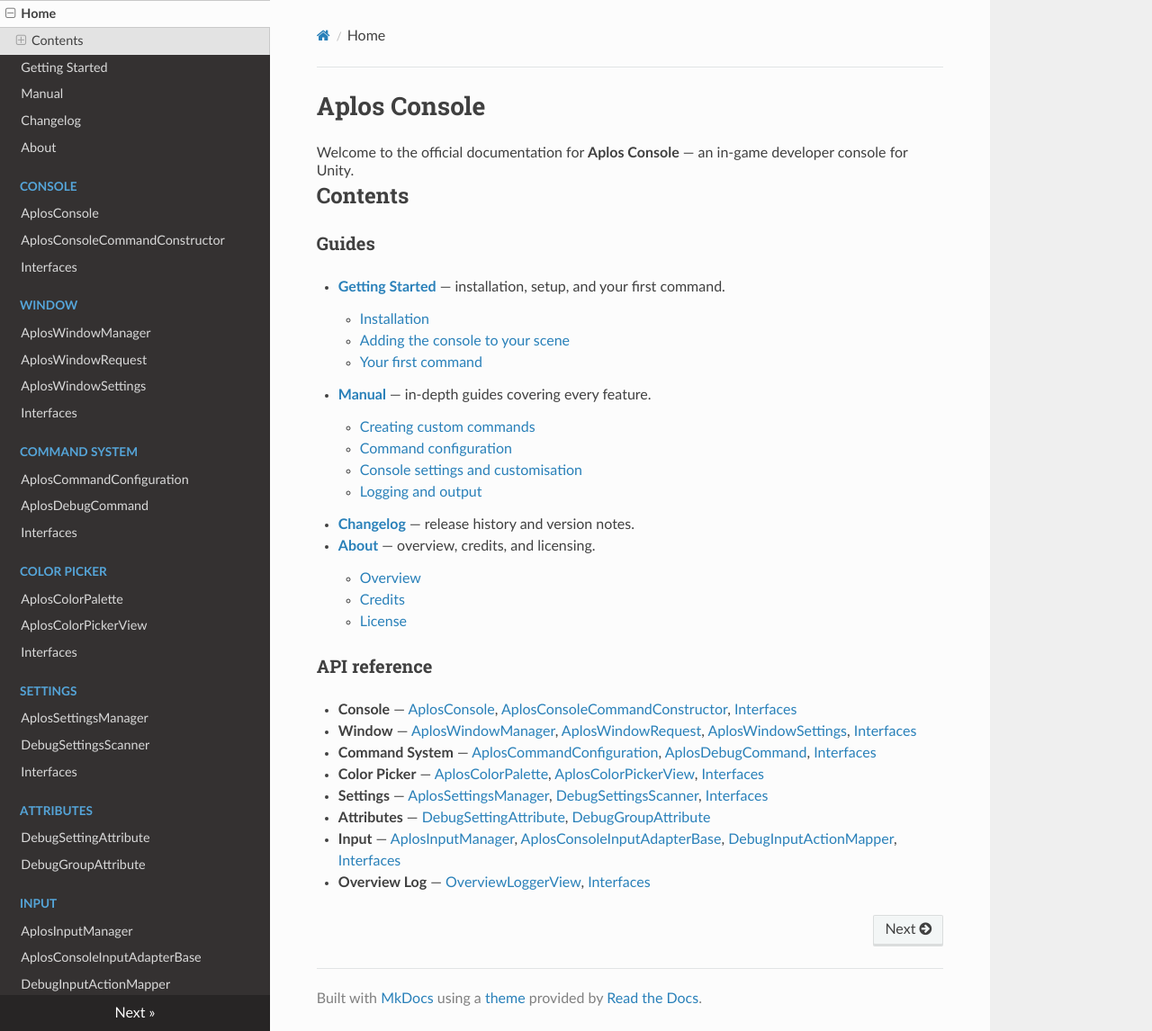
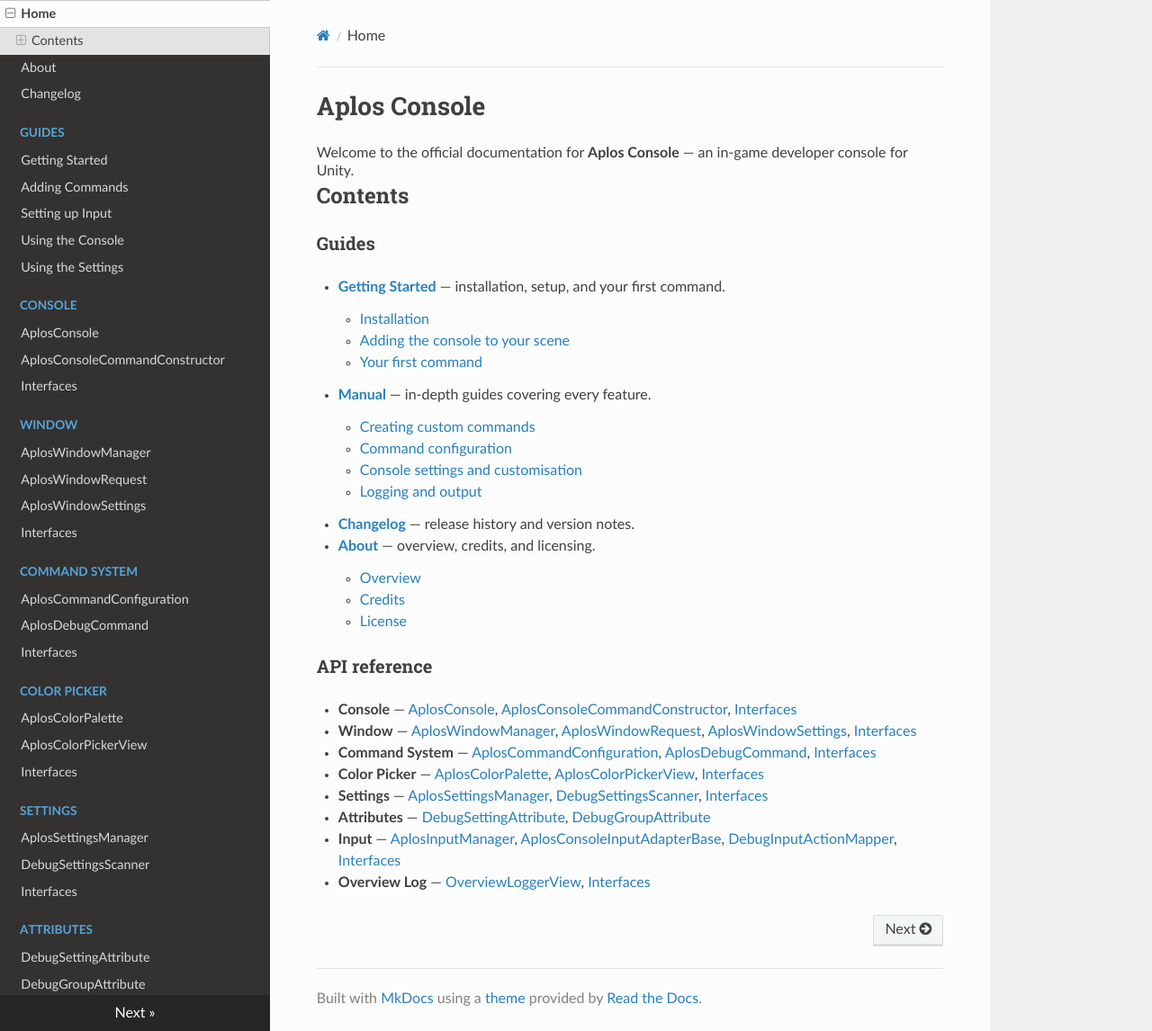
Before and after one commit to jChicote/aplos-console-documentation.github.io, an MkDocs documentation site: the page built from docs/index.md, in a window 1280 px wide and 1146 px high. Shown: the whole window at 90% size. Built offline with MkDocs 1.6.1, drawn with Linux system fonts in a browser that asks for light colours; nearby versions of some CDN libraries.

Commit message:
Update mkdocs.yml

```diff
--- a/mkdocs.yml
+++ b/mkdocs.yml
@@ -8,10 +8,14 @@
 
 nav:
   - Home: index.md
-  - Getting Started: getting-started.md
-  - Manual: manual.md
+  - About: about.md
   - Changelog: changelog.md
-  - About: about.md
+  - Guides:
+      - Getting Started: getting-started.md
+      - Adding Commands: adding-commands.md
+      - Setting up Input: setting-up-input.md
+      - Using the Console: using-the-console.md
+      - Using the Settings: using-the-settings.md
   - Console:
       - AplosConsole: aplos-console.md
       - AplosConsoleCommandConstructor: aplos-console-command-constructor.md
```
